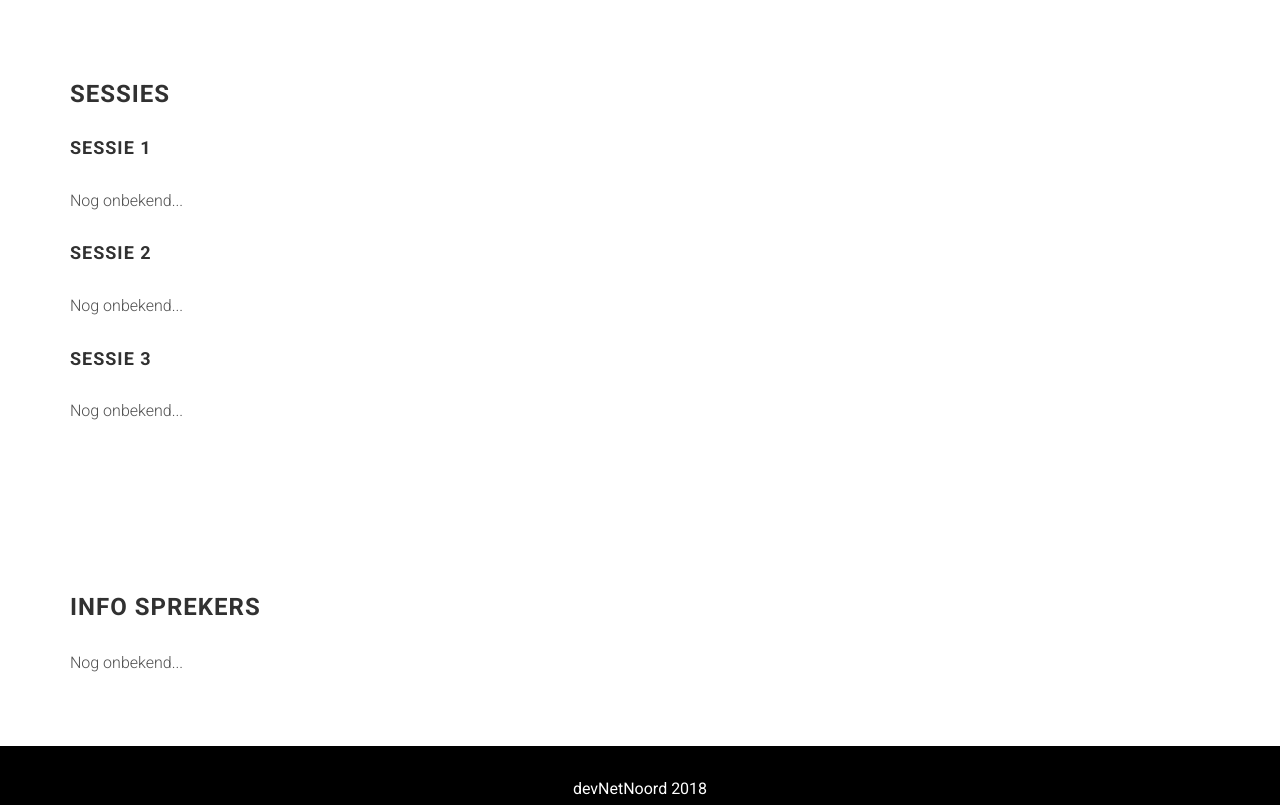
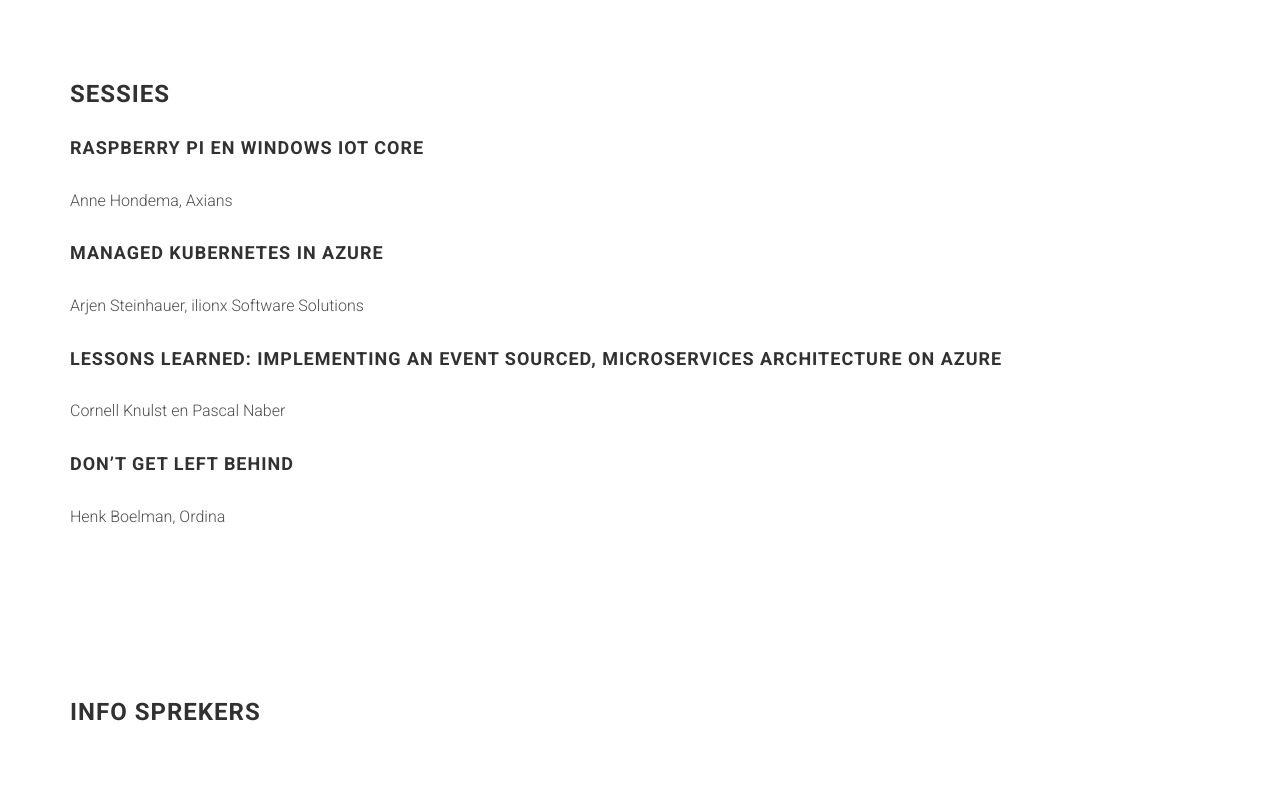
Before and after one commit to devNetNoord/devNetNoord.github.io, a website: page index.html in a window 1280 px wide. Shown: the part 3520-4325 px from the top of the page. Drawn offline with Linux system fonts and the light colour scheme; files whose address does not match are found by name.

Commit message:
Sprekers en titels van de sessies ingevoerd

```diff
--- a/index.html
+++ b/index.html
@@ -248,20 +248,26 @@
             </div>
             <div id="sessie_1" class="row">
                 <div class="col-sm-12">
-                    <h4 class="section-title">Sessie 1</h4>
-                    <p>Nog onbekend...</p>
+                    <h4 class="section-title">Raspberry Pi en Windows IoT Core</h4>
+                    <p>Anne Hondema, Axians</p>
                 </div>
             </div>
             <div id="sessie_2" class="row">
                 <div class="col-sm-12">
-                    <h4 class="section-title">Sessie 2</h4>
-                    <p>Nog onbekend...</p>
+                    <h4 class="section-title">Managed Kubernetes in Azure</h4>
+                    <p>Arjen Steinhauer, ilionx Software Solutions</p>
                 </div>
             </div>
             <div id="sessie_3" class="row">
                 <div class="col-sm-12">
-                    <h4 class="section-title">Sessie 3</h4>
-                    <p>Nog onbekend...</p>
+                    <h4 class="section-title">Lessons learned: Implementing an event sourced, microservices architecture on Azure</h4>
+                    <p>Cornell Knulst en Pascal Naber</p>
+                </div>
+            </div>
+            <div id="sessie_4" class="row">
+                <div class="col-sm-12">
+                    <h4 class="section-title">Don’t get left behind</h4>
+                    <p>Henk Boelman, Ordina</p>
                 </div>
             </div>
         </div>
@@ -272,7 +278,6 @@
             <div class="row">
                 <div class="col-sm-12">
                     <h3 class="section-title">Info Sprekers</h3>
-                    Nog onbekend...
                 </div>
             </div>
         </div>
```
